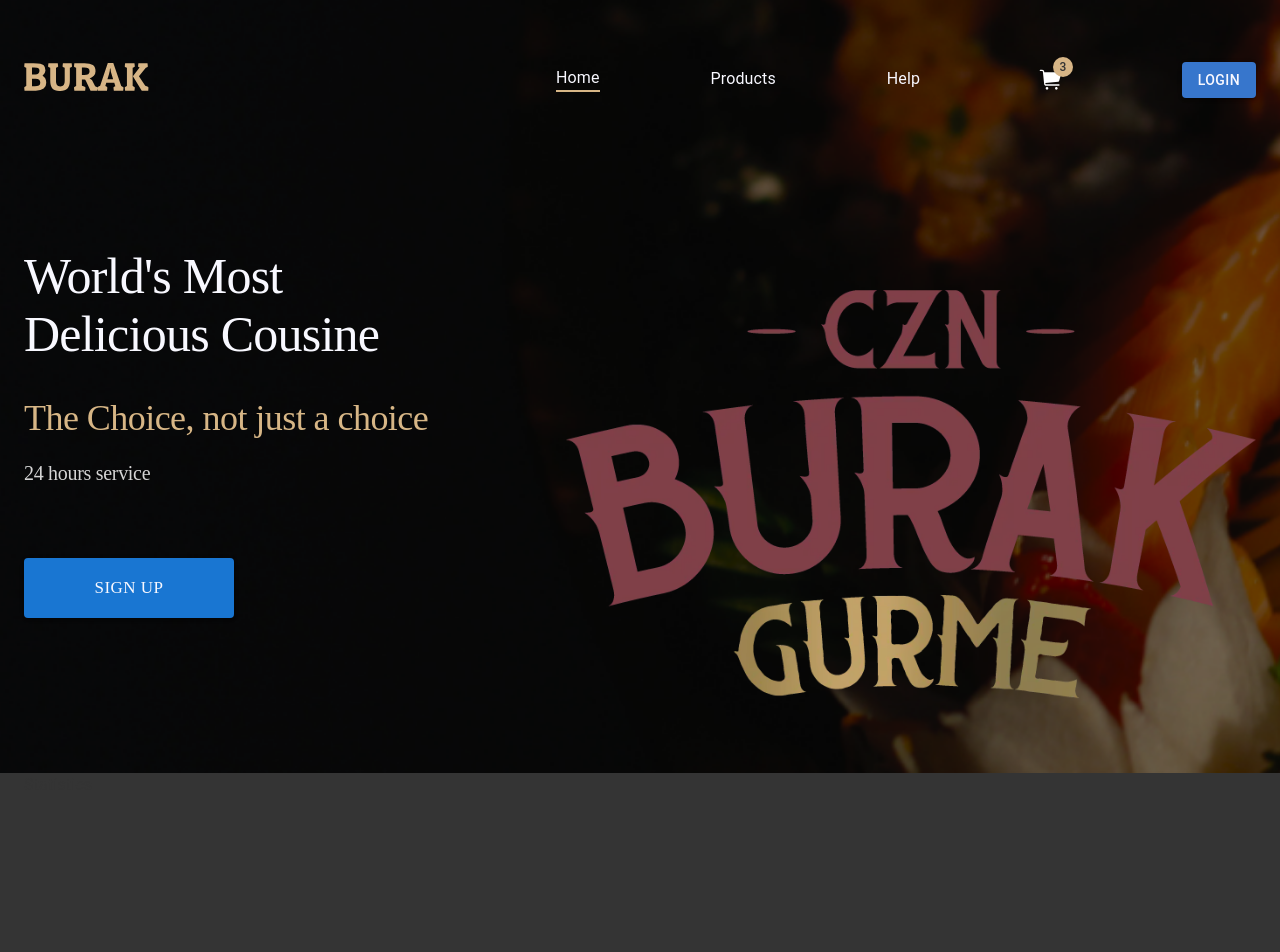
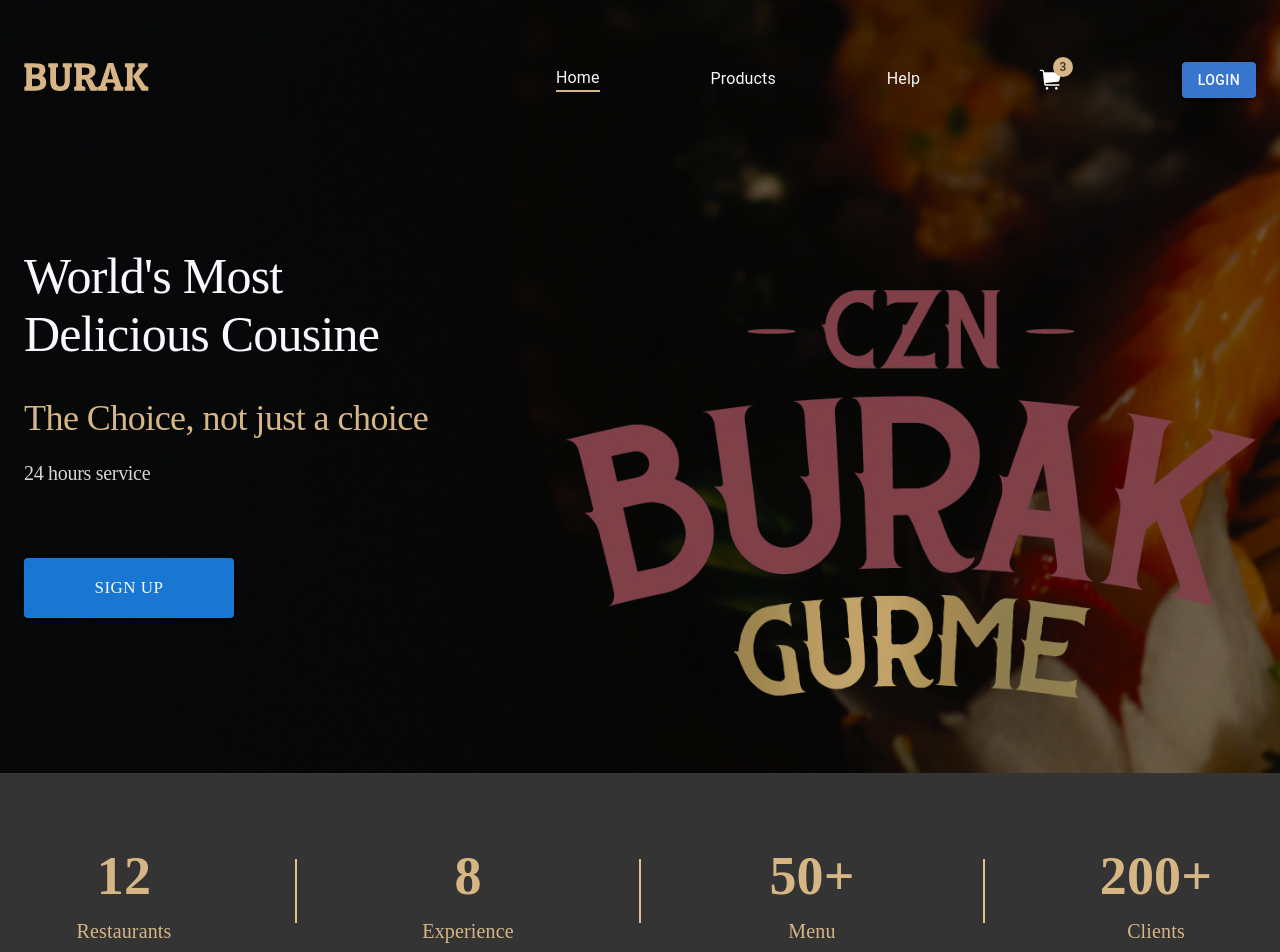
Before and after one commit to Bellyy98/burak-react, a React (Create React App) app: page / in a window 1280 px wide. Shown: the top 952 px of the page. Built offline with nearby package versions, Linux system fonts and the light colour scheme.

Commit message:
fix: modify statistics sectional components

```diff
--- /dev/null
+++ b/src/app/components/divider/index.tsx
@@ -0,0 +1,21 @@
+import React from 'react';
+import styled from 'styled-components';
+
+export interface IDividerProps {
+	width?: string;
+	height?: string;
+	bg?: string;
+}
+
+const DividerComponent = styled.span<IDividerProps>`
+	display: flex;
+	min-width: ${({ width }) => `${width}px`};
+	min-height: ${({ height }) => `${height}px`};
+	background: ${({ bg }) => `${bg}`};
+`;
+
+function Divider(props: IDividerProps) {
+	return <DividerComponent {...props} />;
+}
+
+export default Divider;
--- a/src/app/screens/homePage/Statistics.tsx
+++ b/src/app/screens/homePage/Statistics.tsx
@@ -1,11 +1,34 @@
 import React from "react";
-import { Box, Container, Stack } from "@mui/material";
+import { Box, Container, Divider, Stack } from "@mui/material";
+import Devider from "../../components/divider/index"
 
 export default function Statistics () {
     return (
-    <div className="statis-frame">
-        <Container>
-           Statistics
-        </Container>
-    </div>)
-}
+        <div className="static-frame ">
+            <Container>
+               <Stack className="info">
+                <Stack className="static-box">
+                    <Box className="static-num">12</Box>
+                    <Box className="static-text">Restaurants</Box>
+                </Stack>
+
+                <Devider height="64" width="2" bg="#E3C08D" />
+
+                <Stack className="static-box">
+                    <Box className="static-num">8</Box>
+                    <Box className="static-text">Experience</Box>
+                </Stack>
+                <Devider height="64" width="2" bg="#E3C08D" />
+                <Stack className="static-box">
+                    <Box className="static-num">50+</Box>
+                    <Box className="static-text">Menu</Box>
+                </Stack>
+                <Devider height="64" width="2" bg="#E3C08D" />
+                <Stack className="static-box">
+                    <Box className="static-num">200+</Box>
+                    <Box className="static-text">Clients</Box>
+                </Stack>
+               </Stack>
+            </Container>
+        </div>
+    )}
--- a/src/app/screens/homePage/index.tsx
+++ b/src/app/screens/homePage/index.tsx
@@ -1,4 +1,4 @@
-import React from "react";
+import React  from "react";
 import ActiveUsers from "./ActiveUsers";
 import Advertisement from "./Advertisement";
 import Events from "./Events";
@@ -8,7 +8,7 @@ import Statistics from "./Statistics";
 import "../../../css/home.css"
 
 export default function HomePage() {
-    return <div className="homepage">
+    return <div className={"homepage"}>
       <Statistics/>
       <PopularDishes/>
       <FreshMenu/>
--- a/src/css/home.css
+++ b/src/css/home.css
@@ -3,23 +3,50 @@
     height: auto;
 }
 
-.homepage .statis-frame {
+/* STATISTICS */
+
+.homepage .static-frame {
     width: 100%;
     height: 236px;
 
-    background: rgb(52, 52, 52);
+    background: #343434;
 }
 
-.homepage .statis-frame .static {
+.homepage .static-frame .info {
+    height: 100%;
     display: flex;
     flex-direction: row;
     justify-content: space-between;
+    align-items: center;
 }
 
-.homepage .statis-frame .static .static-1box {
+.homepage .static-frame .info .static-box {
     width: 200px;
     height: 116px;
 
     display: flex;
     flex-direction: column;
+    align-items: center;
+    justify-content: center ;
 }
+
+.homepage .static-frame .info .static-box .static-num {
+    font-family: Poppins;
+    font-size: 54px;
+    font-weight: 600;
+    line-height: 80px;
+    font-style: normal;
+    text-align: center;
+    color: #d7b686;
+}
+
+
+.homepage .static-frame .info .static-box .static-text{
+font-family: Poppins;
+font-size: 20px;
+font-weight: 500;
+line-height: 30px;
+letter-spacing: 0%;
+text-align: center;
+color: rgb(215, 181, 134);
+}
```
